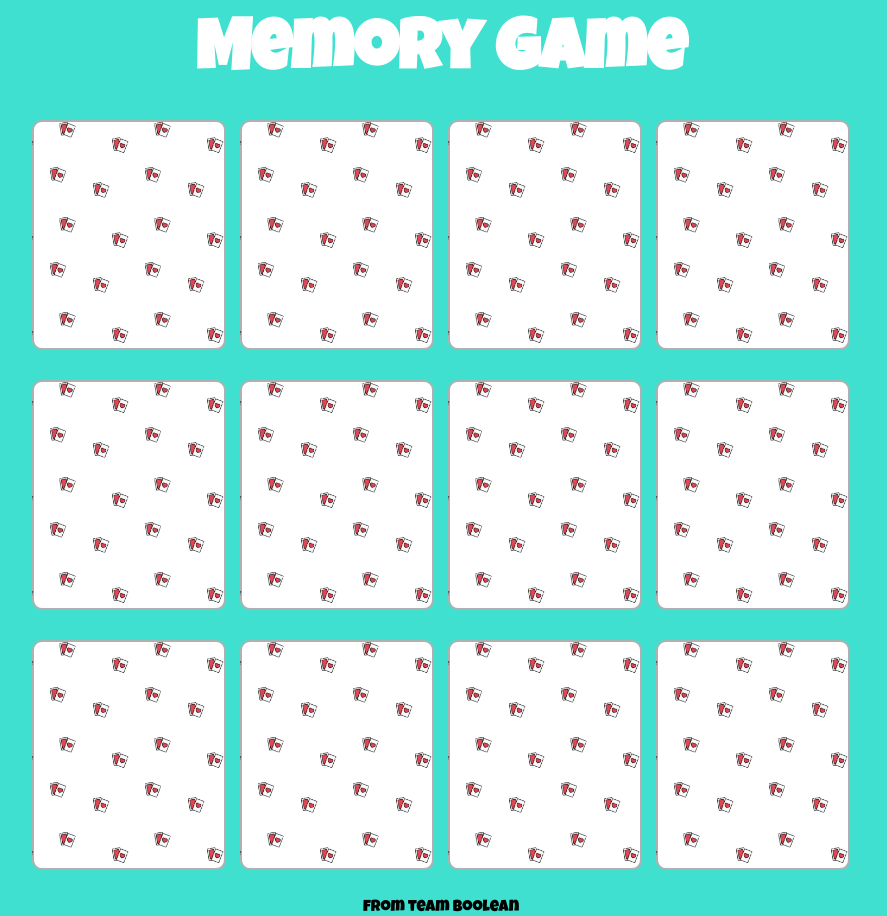
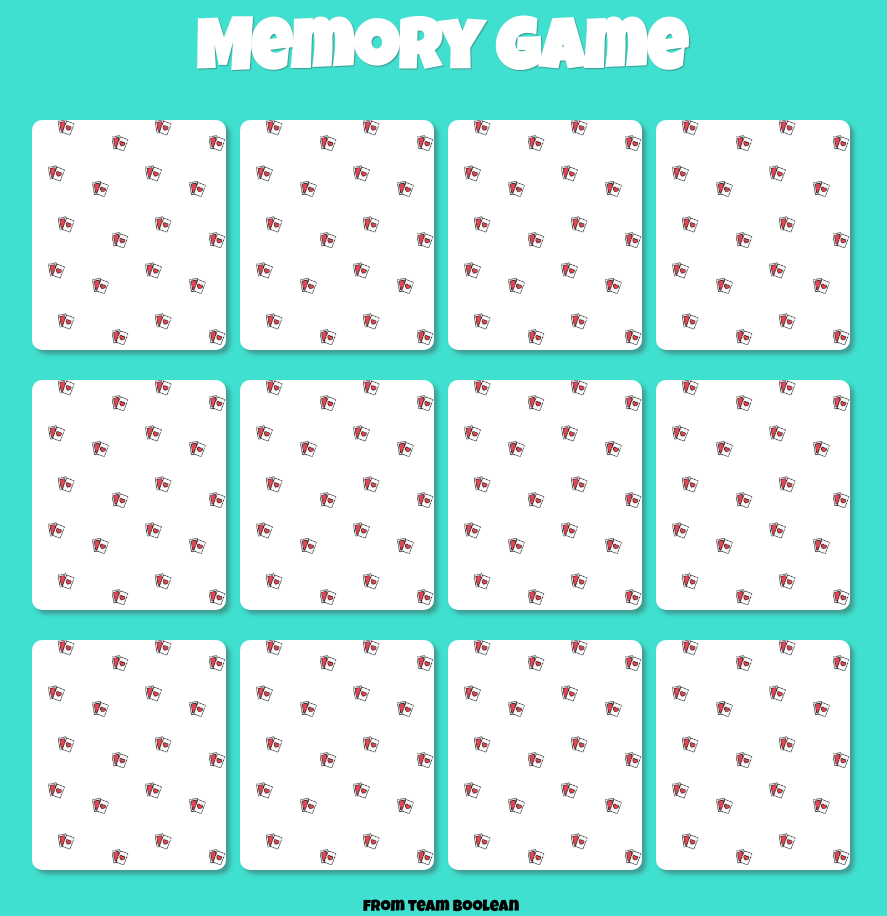
Before and after one commit to gualtierigio/html-css-memory, a plain HTML site: page index.html in a window 1280 px wide. Shown: the whole page, without its empty margins (199-1086 px from the left). Drawn offline with Linux system fonts and the light colour scheme.

Commit message:
ultimi accorgimenti

```diff
--- a/css/style.css
+++ b/css/style.css
@@ -10,10 +10,12 @@ body{
 }
 
 header h1{
+    min-width: 700px;
     font-size: 70px;
     text-align: center;
     margin-top: 20px;
     font-weight: bold;
+    text-shadow: 1px 1px 1px rgba(63, 59, 59, 0.418);
 }
 
 footer div{
@@ -35,6 +37,7 @@ div h2{
     margin: 0 auto;
     width: 65%;
     margin-top: 30px;
+    min-width: 780px;
 }
 
 .cards-row{
@@ -49,7 +52,6 @@ div.img-back{
     height: 100%;
     float: left;
     border-radius: 10px;
-    border: 2px solid rgba(0, 0, 0, 0.308);
 }
 
 .img-adapter{
@@ -68,6 +70,7 @@ div.img-back:hover h2{
 .img-back{
     background-image: url(../img/pattern.png);
     background-color: white;
+    box-shadow: 4px 4px 4px rgba(63, 59, 59, 0.418);
 }
 
 .discover{
```
